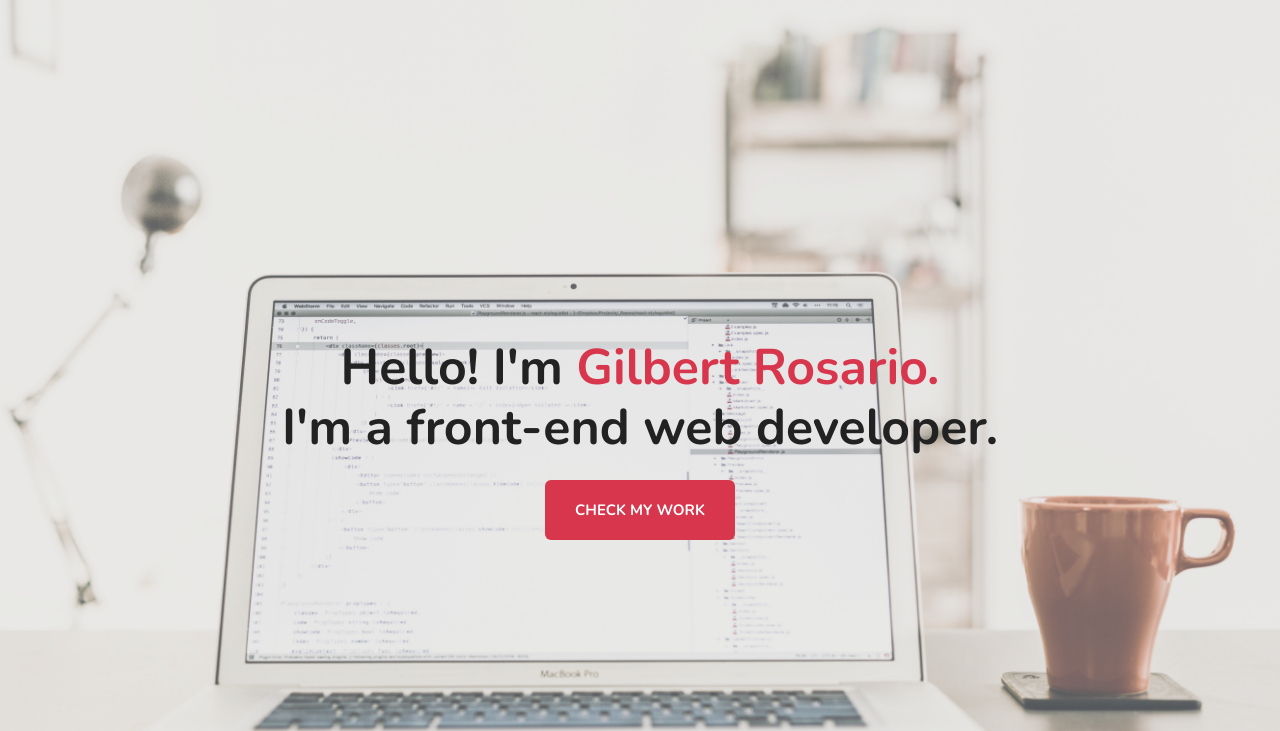
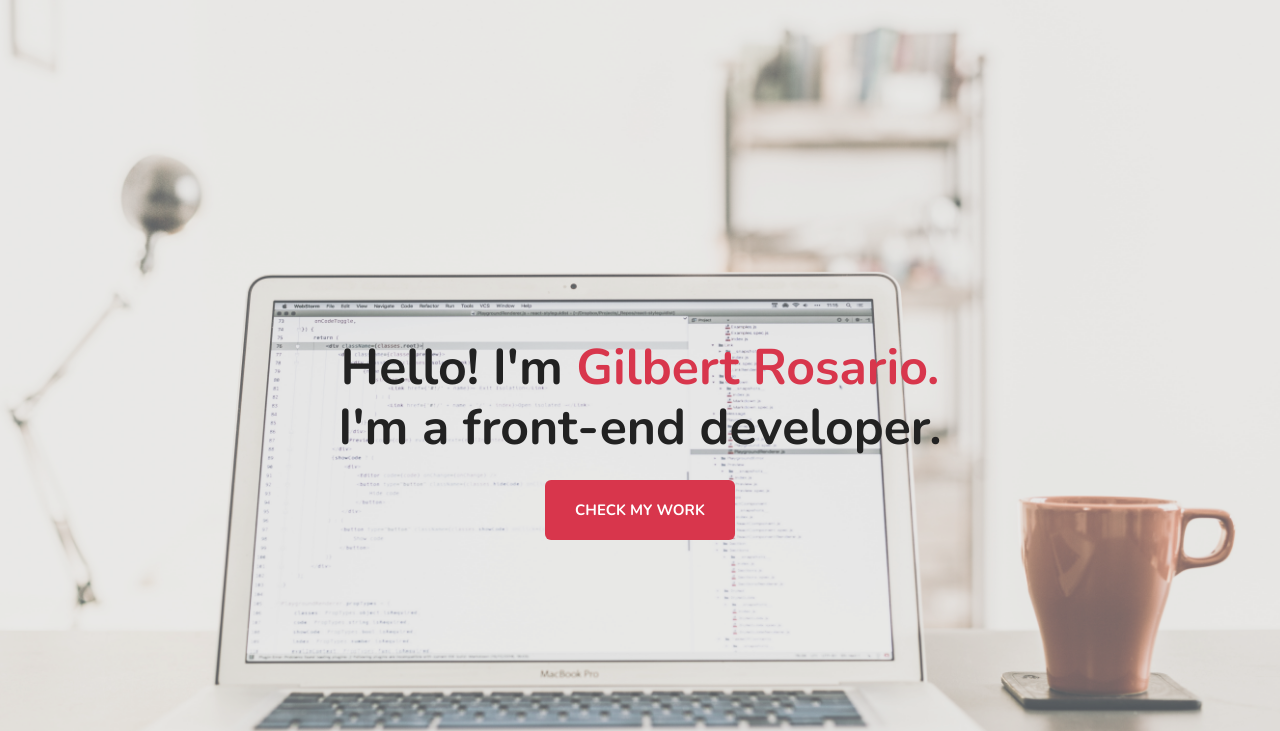
Before and after one commit to Gilbert1391/Portfolio, a website: page index.html in a window 1280 px wide. Shown: the part 90-821 px from the top of the page. Drawn offline with nearby package versions, Linux system fonts and the light colour scheme.

Commit message:
change hero title

```diff
--- a/index.html
+++ b/index.html
@@ -51,7 +51,7 @@
       <div class="hero__layer"></div>
       <div class="hero__content">
         <h1 class="hero__heading">Hello! I'm <span class="hero__heading--name">Gilbert Rosario.</span><br>I'm a
-          front-end web developer.</h1>
+          front-end developer.</h1>
         <a href="#portfolio" class="btn" id="cta">Check my work</a>
       </div>
     </section>
```
